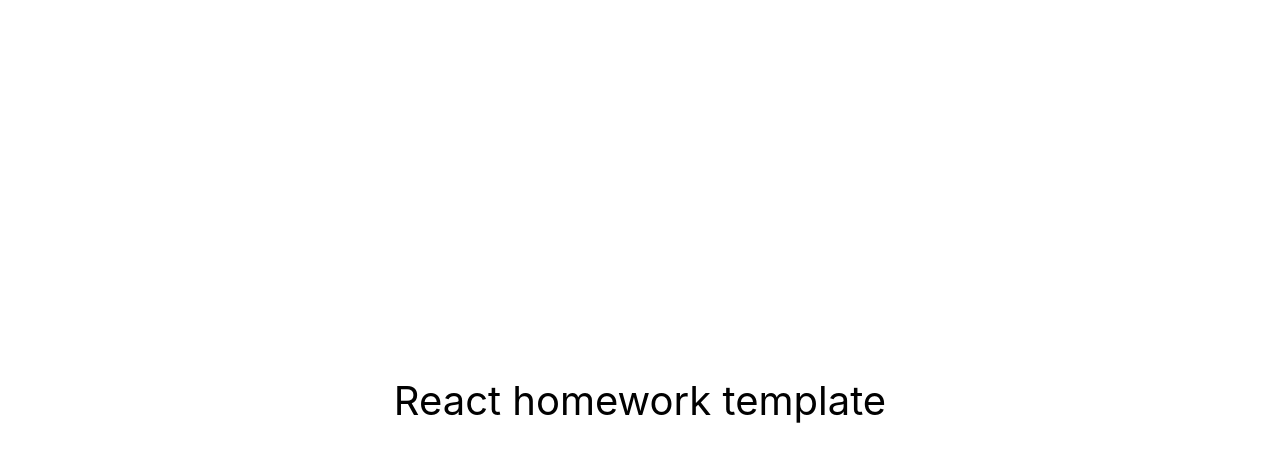
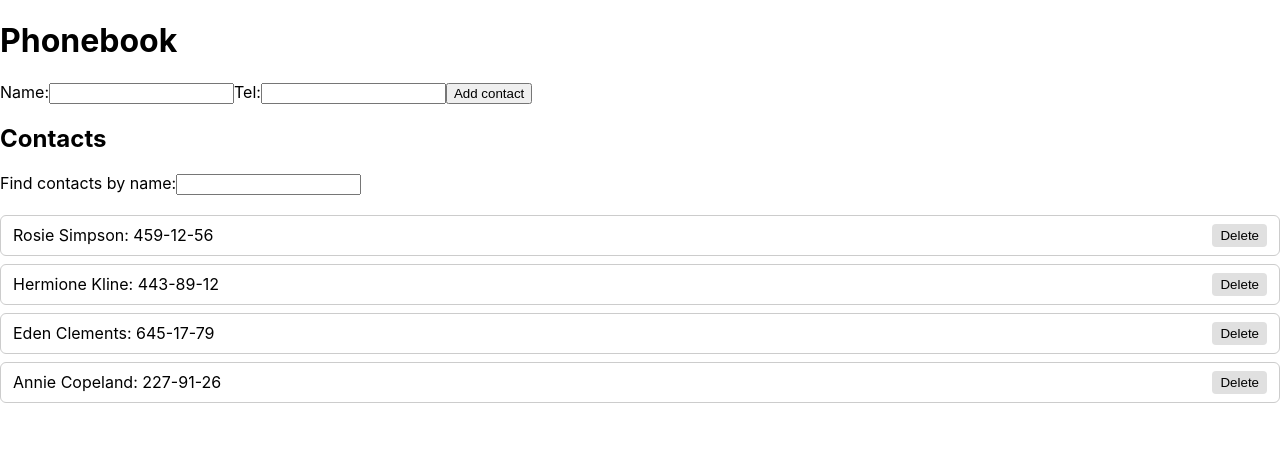
Before and after one commit to HannaMelnyk2023/goit-react-hw-04-phonebook, a React (Create React App) app: page / in a window 1280 px wide. Shown: the top 462 px of the page. Built offline with nearby package versions, Linux system fonts and the light colour scheme.

Commit message:
prepare for work

```diff
--- a/package.json
+++ b/package.json
@@ -2,7 +2,7 @@
   "name": "react-homework-template",
   "version": "0.1.0",
   "private": true,
-  "homepage": "https://goitacademy.github.io/react-homework-template/",
+  "homepage": "https://HannaMelnyk2023.github.io/goit-react-hw-04-phonebook/",
   "dependencies": {
     "@testing-library/jest-dom": "^5.16.3",
     "@testing-library/react": "^12.1.4",
--- a/src/components/App.jsx
+++ b/src/components/App.jsx
@@ -1,16 +1,104 @@
-export const App = () => {
-  return (
-    <div
-      style={{
-        height: '100vh',
-        display: 'flex',
-        justifyContent: 'center',
-        alignItems: 'center',
-        fontSize: 40,
-        color: '#010101'
-      }}
-    >
-      React homework template
-    </div>
-  );
-};
+import React, { Component } from 'react';
+import ContactForm from './ContactForm/ContactForm';
+import ContactList from './ContactList/ContactList';
+import { nanoid } from 'nanoid';
+import Filter from './Filter/Filter';
+
+export class App extends Component {
+  state = {
+    contacts: [
+      { id: 'id-1', name: 'Rosie Simpson', number: '459-12-56' },
+      { id: 'id-2', name: 'Hermione Kline', number: '443-89-12' },
+      { id: 'id-3', name: 'Eden Clements', number: '645-17-79' },
+      { id: 'id-4', name: 'Annie Copeland', number: '227-91-26' },
+    ],
+    filter: '',
+  };
+
+  addContact = (name, number) => {
+    const { contacts } = this.state;
+    // перевірка на порожнечу
+    if (!name.trim() || !number.trim()) {
+      // alert('Будь ласка, будьте лапочкою, заповніть усі поля');
+      return;
+    }
+
+    // перевірка на дублі
+    const isDuplicate = contacts.some(
+      contact => contact.name.toLowerCase() === name.toLowerCase()
+    );
+    if (isDuplicate) {
+      alert(`${name} is alredy in contacts.`);
+      return;
+    }
+
+    const newContact = { id: nanoid(), name, number };
+    this.setState(prevState => ({
+      contacts: [...prevState.contacts, newContact],
+    }));
+  };
+
+  // видалення контакту
+  deleteContact = contactId => {
+    this.setState(prevState => ({
+      contacts: prevState.contacts.filter(contact => contact.id !== contactId),
+    }));
+  };
+
+  // // оновлення name при введенні
+
+  // handleChange = event => {
+  //   const { name, value } = event.target;
+  //   this.setState({ [name]: value });
+  // };
+  // // новий контакт
+  // handleSubmit = event => {
+  //   event.preventDefault();
+  //   const { name, number, contacts } = this.state;
+  //   // пропуск пустих імен:
+  //   if (name.trim() === '') return;
+  //   const newContact = {
+  //     id: nanoid(),
+  //     name: name.trim(),
+  //     number: number.trim(),
+  //   };
+  //   this.setState({
+  //     contacts: [...contacts, newContact],
+  //     name: '',
+  //     number: '',//очистимо інпут
+  //   });
+  // };
+  // оновлення фільтру
+  handleFilterChange = event => {
+    this.setState({
+      filter: event.target.value,
+    });
+  };
+  // фільтр без регістру
+  getFilterContacts = () => {
+    const { contacts, filter } = this.state;
+    const normalizedFilter = filter.toLowerCase();
+    return contacts.filter(contact =>
+      contact.name.toLowerCase().includes(normalizedFilter)
+    );
+  };
+
+  render() {
+    const { filter } = this.state;
+    const filteredContacts = this.getFilterContacts();
+    return (
+      <div>
+        <h1>Phonebook</h1>
+        <ContactForm
+          onAddContact={this.addContact} />
+        <h2>Contacts</h2>
+        <Filter value={filter}
+          onChange={this.handleFilterChange} />
+        <ContactList
+          contacts={filteredContacts}
+          onDeleteContact={this.deleteContact}
+        />
+      </div>
+    );
+  }
+}
--- /dev/null
+++ b/src/components/ContactForm/ContactForm.jsx
@@ -0,0 +1,51 @@
+import React, { Component } from 'react';
+
+export default class ContactForm extends Component {
+  state = {
+    name: '',
+    number: '',
+  };
+
+  // оновлення name при введенні
+
+  handleChange = event => {
+    const { name, value } = event.target;
+    this.setState({ [name]: value });
+  };
+  // новий контакт
+  handleSubmit = event => {
+    event.preventDefault();
+    const { name, number } = this.state;
+    this.props.onAddContact(name.trim(), number.trim());
+    this.setState({ name: '', number: '' });
+  };
+
+  render() {
+    const { name, number } = this.state;
+    return (
+      <form onSubmit={this.handleSubmit}>
+        <label>
+          Name:
+          <input
+            type="text"
+            name="name"
+            value={name}
+            onChange={this.handleChange}
+            // required
+          />
+        </label>
+        <label>
+          Tel:
+          <input
+            type="tel"
+            name="number"
+            value={number}
+            onChange={this.handleChange}
+            // required
+          />
+        </label>
+        <button type="submit">Add contact</button>
+      </form>
+    );
+  }
+}
--- /dev/null
+++ b/src/components/ContactItem/ContactItem.jsx
@@ -0,0 +1,11 @@
+import React from 'react';
+import css from "./ContactItem.module.css"
+
+const ContactItem = ({ id, name, number, onDeleteContact }) => (
+  <li className={css.item}>
+    {name}: {number}
+    <button className={css.button}  onClick={() => onDeleteContact(id)}>Delete</button>
+  </li>
+);
+
+export default ContactItem;
--- /dev/null
+++ b/src/components/ContactItem/ContactItem.module.css
@@ -0,0 +1,20 @@
+.item {
+  display: flex;
+  justify-content: space-between;
+  align-items: center;
+
+  padding: 8px 12px;
+  border: 1px solid #ccc;
+  border-radius: 6px;
+}
+.button {
+  padding: 4px 8px;
+  border: none;
+  border-radius: 4px;
+  background-color: #e0e0e0;
+  cursor: pointer;
+}
+
+.button:hover {
+  background-color: #d5d5d5;
+}
--- /dev/null
+++ b/src/components/ContactList/ContactList.jsx
@@ -0,0 +1,19 @@
+import React from 'react';
+import ContactItem from '../ContactItem/ContactItem';
+import css from "./ContactList.module.css"
+
+const ContactList = ({ contacts, onDeleteContact }) => (
+  <ul className={css.list}>
+    {contacts.map(({ id, name, number }) => (
+      <ContactItem
+        key={id}
+        id={id}
+        name={name}
+        number={number}
+        onDeleteContact={onDeleteContact}
+      />
+    ))}
+  </ul>
+);
+
+export default ContactList;
--- /dev/null
+++ b/src/components/ContactList/ContactList.module.css
@@ -0,0 +1,8 @@
+.list {
+  padding: 0;
+  margin: 20px 0;
+  list-style: none;
+  display: flex;
+  flex-direction: column;
+  gap: 8px;
+}
--- /dev/null
+++ b/src/components/Filter/Filter.jsx
@@ -0,0 +1,9 @@
+import React from 'react';
+
+const Filter = ({ value, onChange }) => (
+  <label>
+    Find contacts by name:
+    <input type="text" name="filter" value={value} onChange={onChange} />
+  </label>
+);
+export default Filter;
```
